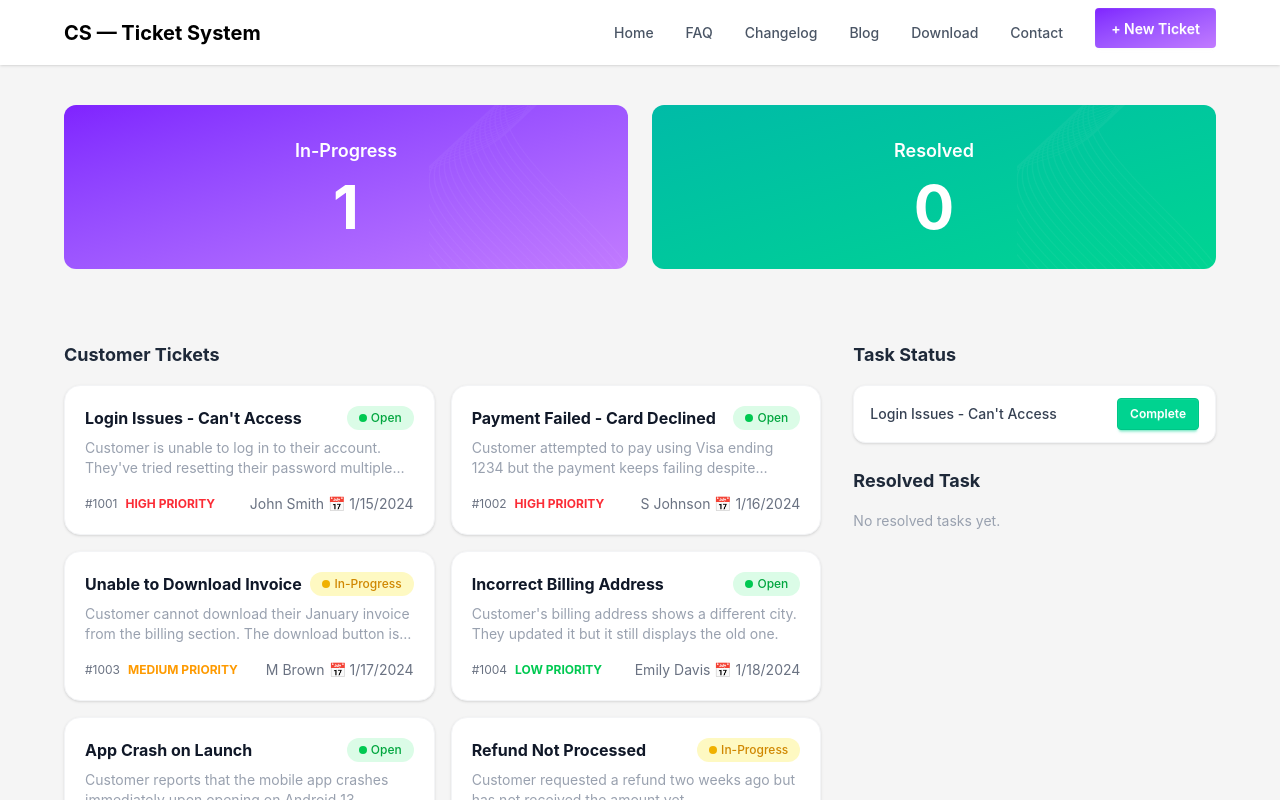
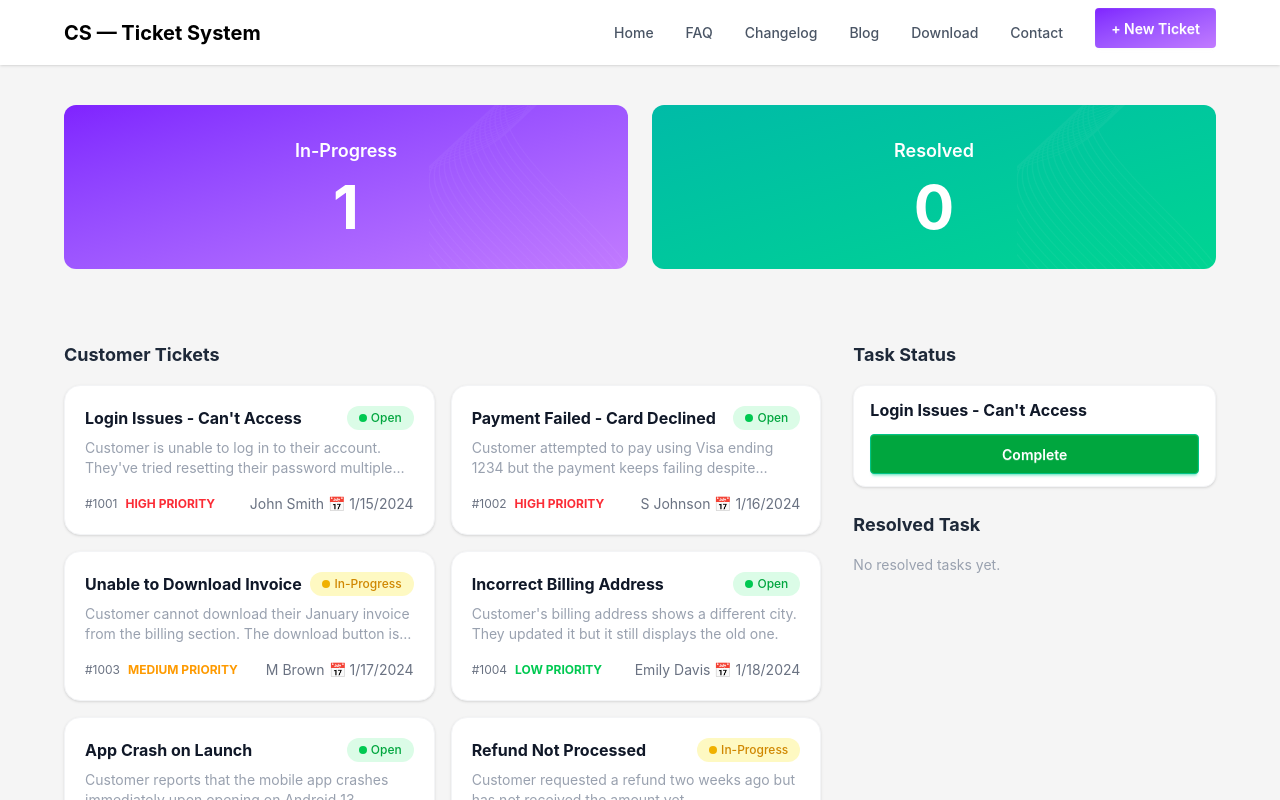
Before and after one commit to SADMAN-SADID-052/Customer-Support-Zone, a React (Vite) app: page / in a window 1280 px wide. Both pictures are taken after a click on the element 249 px from the left and 460 px from the top of the page. Shown: the top 800 px of the page. Built offline with nearby package versions, Linux system fonts and the light colour scheme.

Commit message:
update TaskStatus card design

```diff
--- a/src/components/TaskStatus.jsx
+++ b/src/components/TaskStatus.jsx
@@ -1,20 +1,26 @@
 const TaskStatus = ({ taskList, resolvedList, onComplete }) => {
   return (
     <div className="flex flex-col gap-6">
-
       {/* Task Status */}
       <div>
         <h2 className="text-lg font-bold text-gray-800 mb-4">Task Status</h2>
         {taskList.length === 0 ? (
-          <p className="text-gray-400 text-sm">Select a ticket to add to Task Status</p>
+          <p className="text-gray-400 text-sm">
+            Select a ticket to add to Task Status
+          </p>
         ) : (
           <div className="flex flex-col gap-3">
             {taskList.map((task) => (
-              <div key={task.id} className="flex justify-between items-center bg-white border border-gray-100 rounded-xl px-4 py-3 shadow-sm">
-                <p className="text-sm font-medium text-gray-700">{task.title}</p>
+              <div
+                key={task.id}
+                className="flex flex-col bg-white border border-gray-100 rounded-xl px-4 py-3 shadow-sm gap-3"
+              >
+                <p className="text-md font-bold text-gray-900">
+                  {task.title}
+                </p>
                 <button
                   onClick={() => onComplete(task)}
-                  className="btn btn-success btn-sm text-white"
+                  className="btn btn-success bg-green-600 text-white w-full"
                 >
                   Complete
                 </button>
@@ -32,14 +38,13 @@ const TaskStatus = ({ taskList, resolvedList, onComplete }) => {
         ) : (
           <div className="flex flex-col gap-3">
             {resolvedList.map((task) => (
-              <div key={task.id} className="bg-green-50 border border-green-200 rounded-xl px-4 py-3">
-                <p className="text-sm font-medium text-green-700">{task.title}</p>
+              <div key={task.id} className="bg-sky-100 rounded px-4 py-3">
+                <p className="text-sm font-semibold text-black">{task.title}</p>
               </div>
             ))}
           </div>
         )}
       </div>
-
     </div>
   );
 };
```
